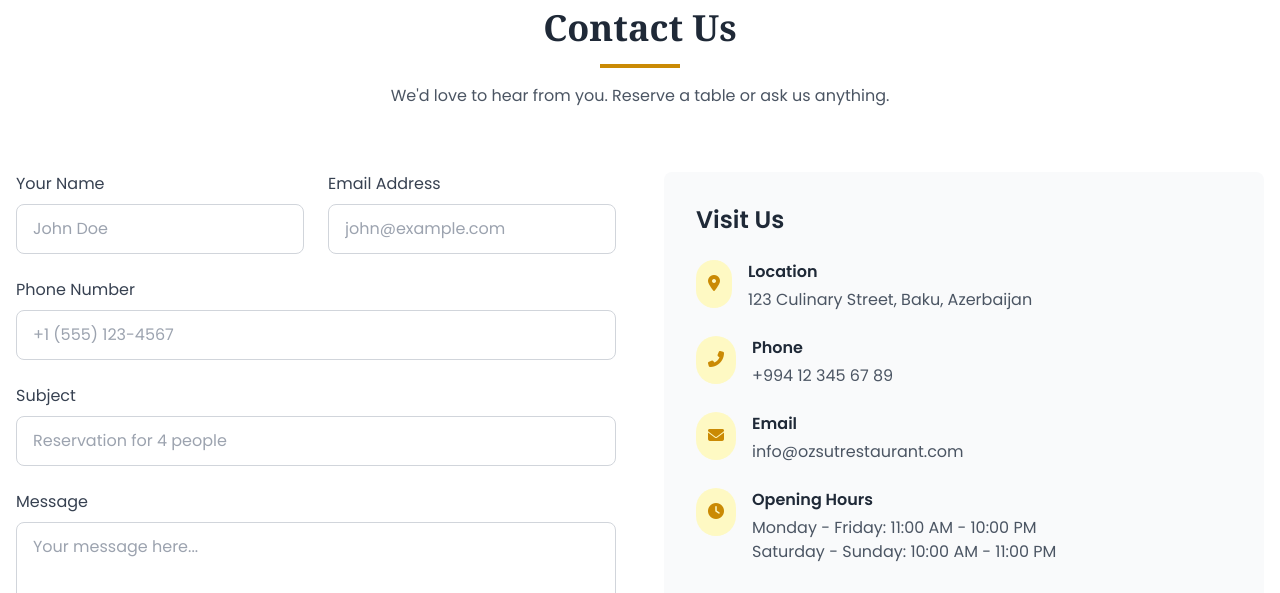
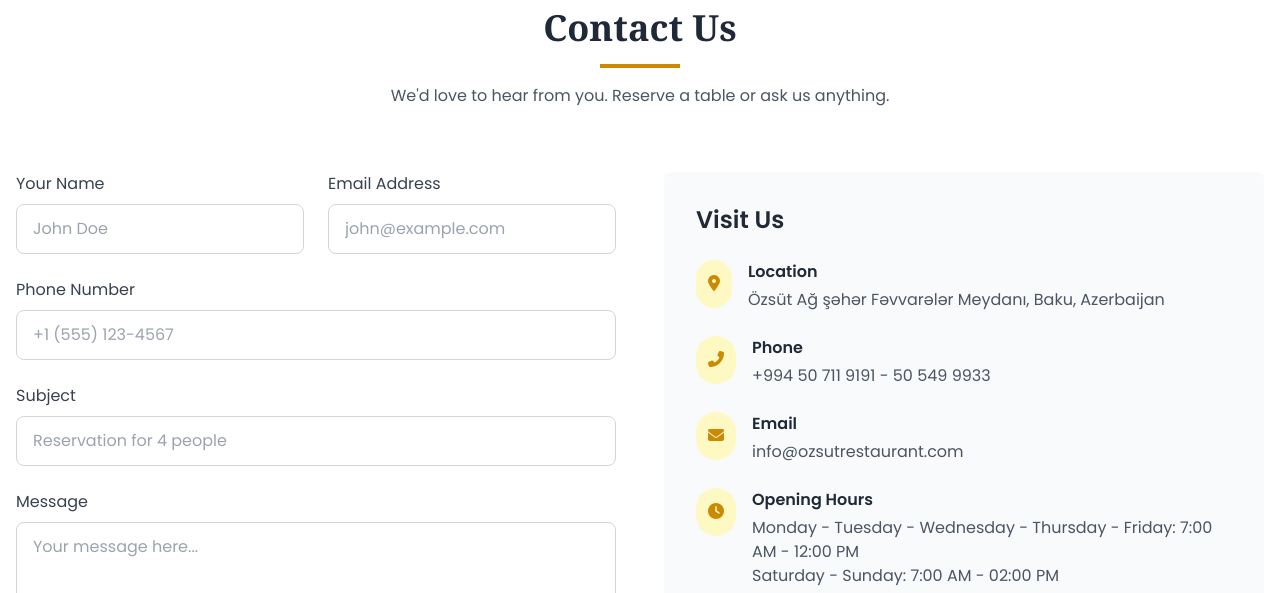
Before and after one commit to Gityus13/ozsut, a plain HTML site: page index.html in a window 1280 px wide. Shown: the part 3167-3760 px from the top of the page. Drawn offline with nearby package versions, Linux system fonts and the light colour scheme.

Commit message:
Update index.html

```diff
--- a/index.html
+++ b/index.html
@@ -264,7 +264,7 @@
             </div>
 
             <div class="flex items-center space-x-4">
-                <a href="https://instagram.com/yourusername" target="_blank" class="text-gray-800 hover:text-yellow-600">
+                <a href="https://instagram.com/1938_ozsut" target="_blank" class="text-gray-800 hover:text-yellow-600">
                     <i class="fab fa-instagram text-xl"></i>
                 </a>
                 <a href="https://facebook.com/yourusername" target="_blank" class="text-gray-800 hover:text-yellow-600">
@@ -508,7 +508,7 @@
                                 </div>
                                 <div>
                                     <h4 class="font-bold text-gray-800 mb-1">Location</h4>
-                                    <p class="text-gray-600">123 Culinary Street, Baku, Azerbaijan</p>
+                                    <p class="text-gray-600">Özsüt Ağ şəhər Fəvvarələr Meydanı, Baku, Azerbaijan</p>
                                 </div>
                             </div>
 
@@ -518,7 +518,7 @@
                                 </div>
                                 <div>
                                     <h4 class="font-bold text-gray-800 mb-1">Phone</h4>
-                                    <p class="text-gray-600">+994 12 345 67 89</p>
+                                    <p class="text-gray-600">+994 50 711 9191 - 50 549 9933</p>
                                 </div>
                             </div>
 
@@ -538,8 +538,8 @@
                                 </div>
                                 <div>
                                     <h4 class="font-bold text-gray-800 mb-1">Opening Hours</h4>
-                                    <p class="text-gray-600">Monday - Friday: 11:00 AM - 10:00 PM</p>
-                                    <p class="text-gray-600">Saturday - Sunday: 10:00 AM - 11:00 PM</p>
+                                    <p class="text-gray-600">Monday - Tuesday - Wednesday - Thursday - Friday: 7:00 AM - 12:00 PM</p>
+                                    <p class="text-gray-600">Saturday - Sunday: 7:00 AM - 02:00 PM</p>
                                 </div>
                             </div>
                         </div>
@@ -547,7 +547,7 @@
                         <div class="mt-8">
                             <h4 class="font-bold text-gray-800 mb-4">Follow Us</h4>
                             <div class="flex space-x-4">
-                                <a href="https://instagram.com/yourusername" target="_blank" class="bg-gray-200 hover:bg-yellow-600 hover:text-white w-10 h-10 rounded-full flex items-center justify-center transition duration-300">
+                                <a href="https://instagram.com/1938_ozsut" target="_blank" class="bg-gray-200 hover:bg-yellow-600 hover:text-white w-10 h-10 rounded-full flex items-center justify-center transition duration-300">
                                     <i class="fab fa-instagram"></i>
                                 </a>
                                 <a href="https://facebook.com/yourusername" target="_blank" class="bg-gray-200 hover:bg-yellow-600 hover:text-white w-10 h-10 rounded-full flex items-center justify-center transition duration-300">
```
